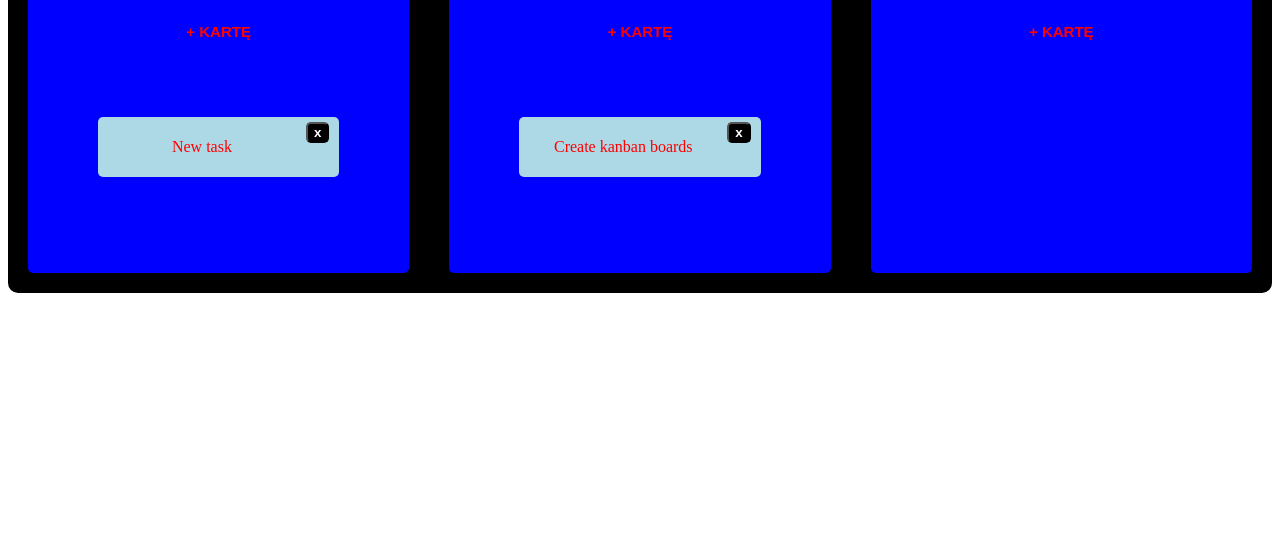
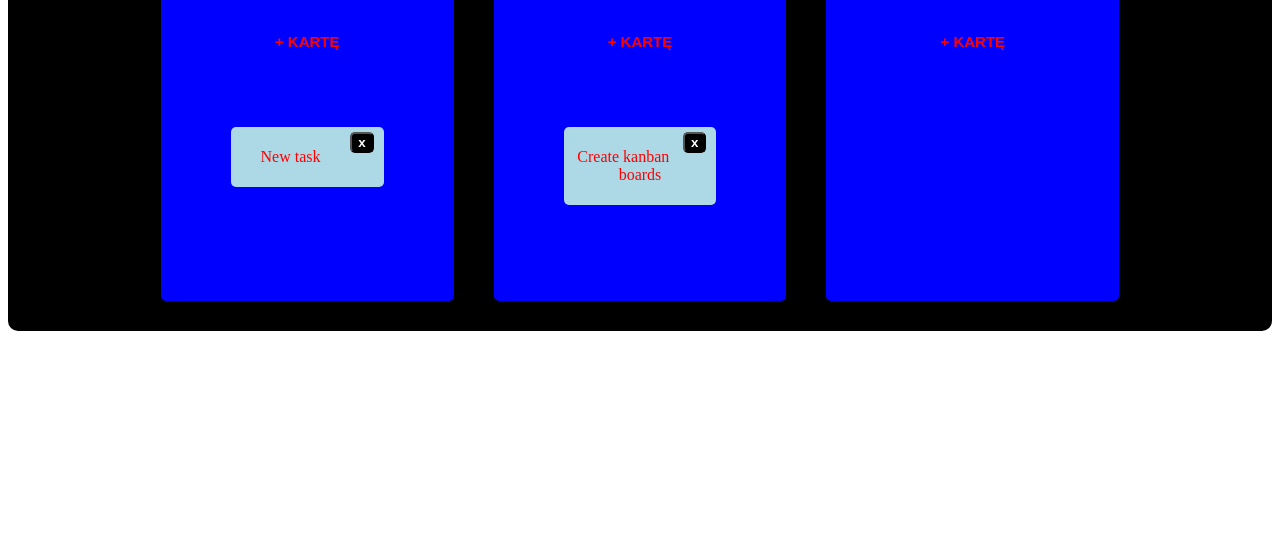
Before and after one commit to Basiakus/11_kanban, a plain HTML site: page index.html in a window 1280 px wide. Shown: the part 253-800 px from the top of the page. Drawn offline with nearby package versions, Linux system fonts and the light colour scheme.

Commit message:
css modifed

```diff
--- a/css/style.css
+++ b/css/style.css
@@ -8,8 +8,8 @@
 .column {
     background-color: blue;
     padding: 20px;
-    margin: 0 20px;
-    width: 30%;
+    margin: 10px 20px;
+   width: 20%;
     min-height: 200px;
     border-radius: 5px;
 }
@@ -17,6 +17,9 @@
     display: flex;
     align-items: top;
     width: 100%;
+    flex-wrap: wrap;
+   justify-content: center;
+
 }
 .column-title {
     color: white;
```
